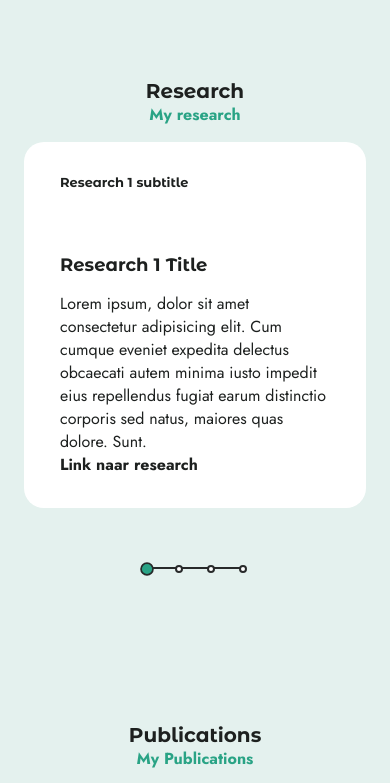
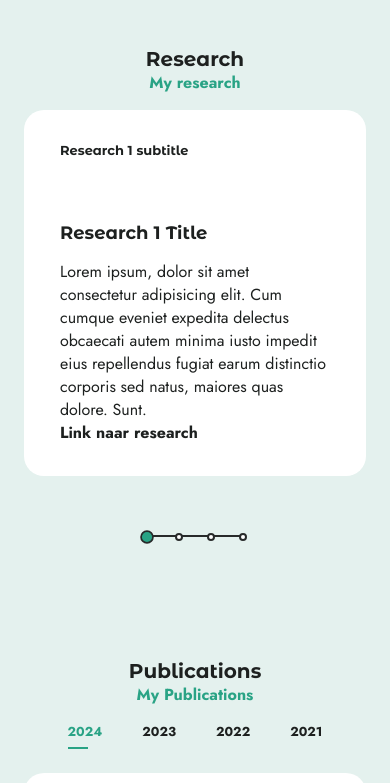
Before and after one commit to EleanorVG/GE-Lab, a plain HTML site: page index.html in a window 390 px wide. Shown: the part 49-832 px from the top of the page. Drawn offline with nearby package versions, Linux system fonts and the light colour scheme.

Commit message:
Add files via upload

```diff
--- a/style.css
+++ b/style.css
@@ -142,7 +142,7 @@ textarea {
 
 
 .section {
-  padding-top: 6rem;
+  padding-top: 8rem;
   /*margin-block: 6rem;*/
 }
 
@@ -684,7 +684,8 @@ bottom: 12px;
   }
 
   .section{
-    padding-block: 4rem 1rem 0 1rem;
+    padding-top: 6rem;
+    /*padding-block: 4rem 1rem 0 1rem;*/
   }
 
   .contact-container,
@@ -744,9 +745,9 @@ bottom: 12px;
 
 @media screen and (max-width: 576px) {
 
-  .section {
+  /*.section {
     margin-top: 2rem;
-  }
+  }*/
   .container:not(.nav){
     padding-block: 1rem;
   }
```
